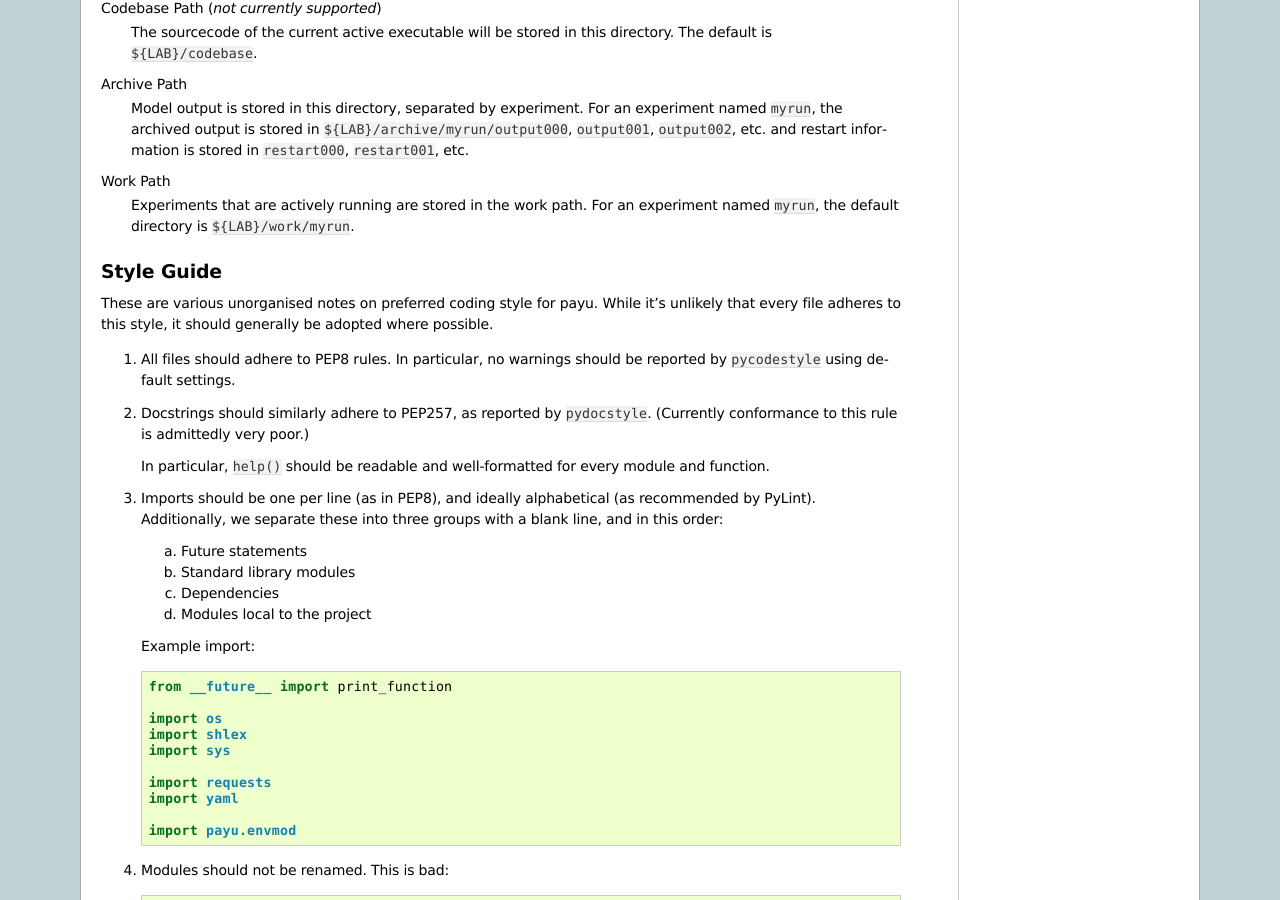
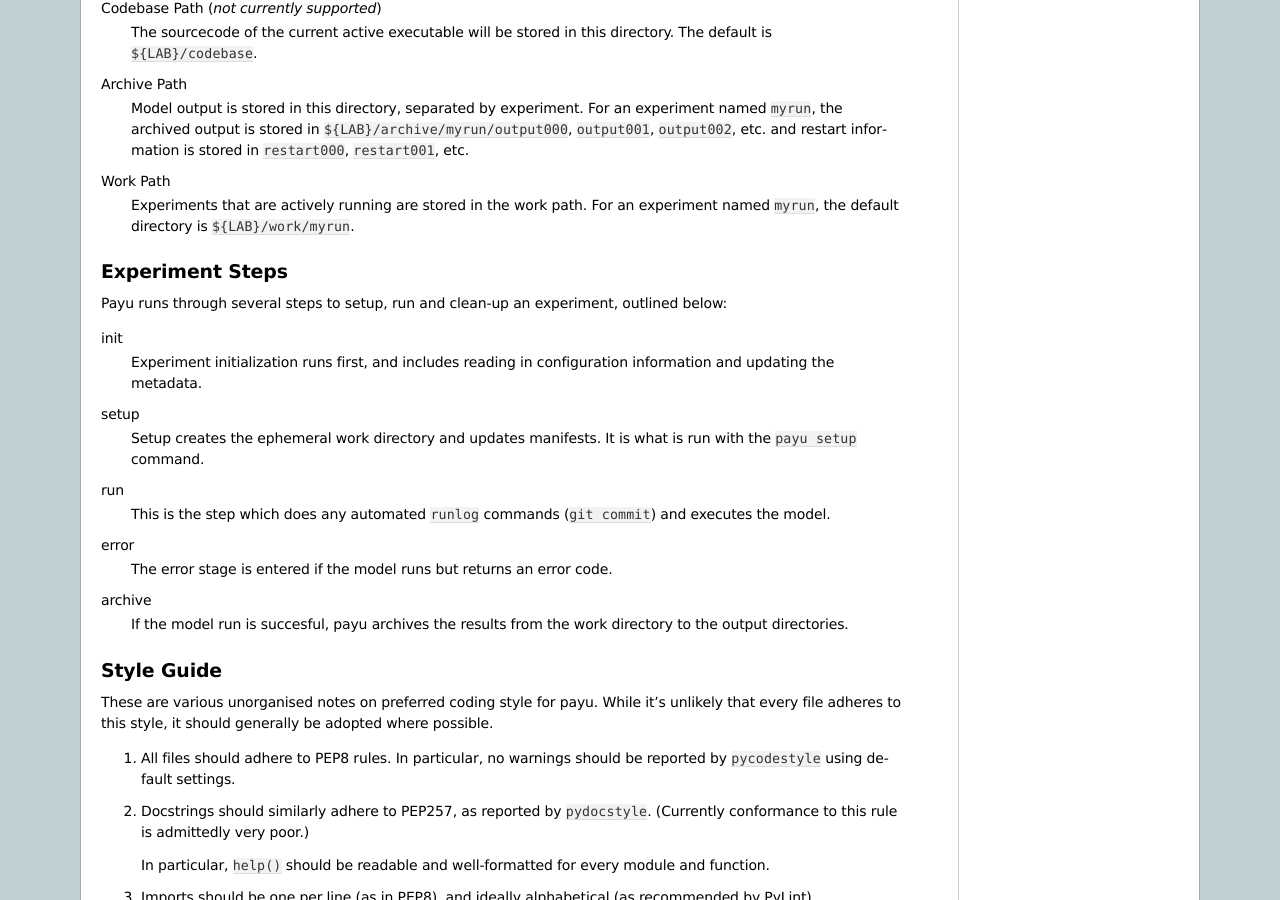
Before and after one commit to payu-org/payu, a Sphinx documentation site: the page built from docs/source/design.rst, in a window 1280 px wide and 900 px high, scrolled down 583 px. Built offline with Sphinx 7.4.7, drawn with Linux system fonts in a browser that asks for light colours.

Commit message:
Update design.rst

```diff
--- a/docs/source/design.rst
+++ b/docs/source/design.rst
@@ -46,6 +46,27 @@
 Work Path
    Experiments that are actively running are stored in the work path. For an
    experiment named ``myrun``, the default directory is ``${LAB}/work/myrun``.
+
+
+Experiment Steps
+================
+
+Payu runs through several steps to setup, run and clean-up an experiment, outlined below:
+
+init
+   Experiment initialization runs first, and includes reading in configuration information and updating the metadata.
+
+setup
+   Setup creates the ephemeral work directory and updates manifests. It is what is run with the ``payu setup`` command.
+
+run
+   This is the step which does any automated ``runlog`` commands (``git commit``) and executes the model.
+
+error
+   The error stage is entered if the model runs but returns an error code.
+
+archive
+   If the model run is succesful, payu archives the results from the work directory to the output directories.
 
 
 Style Guide
```
